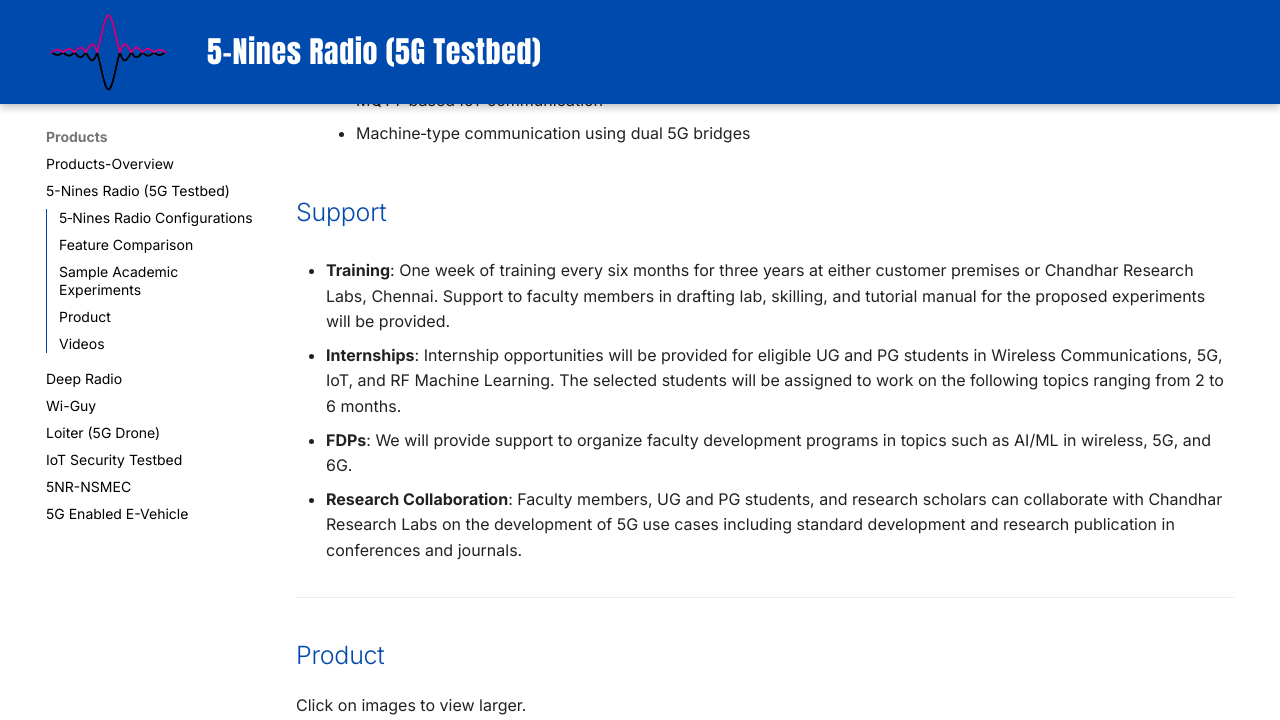
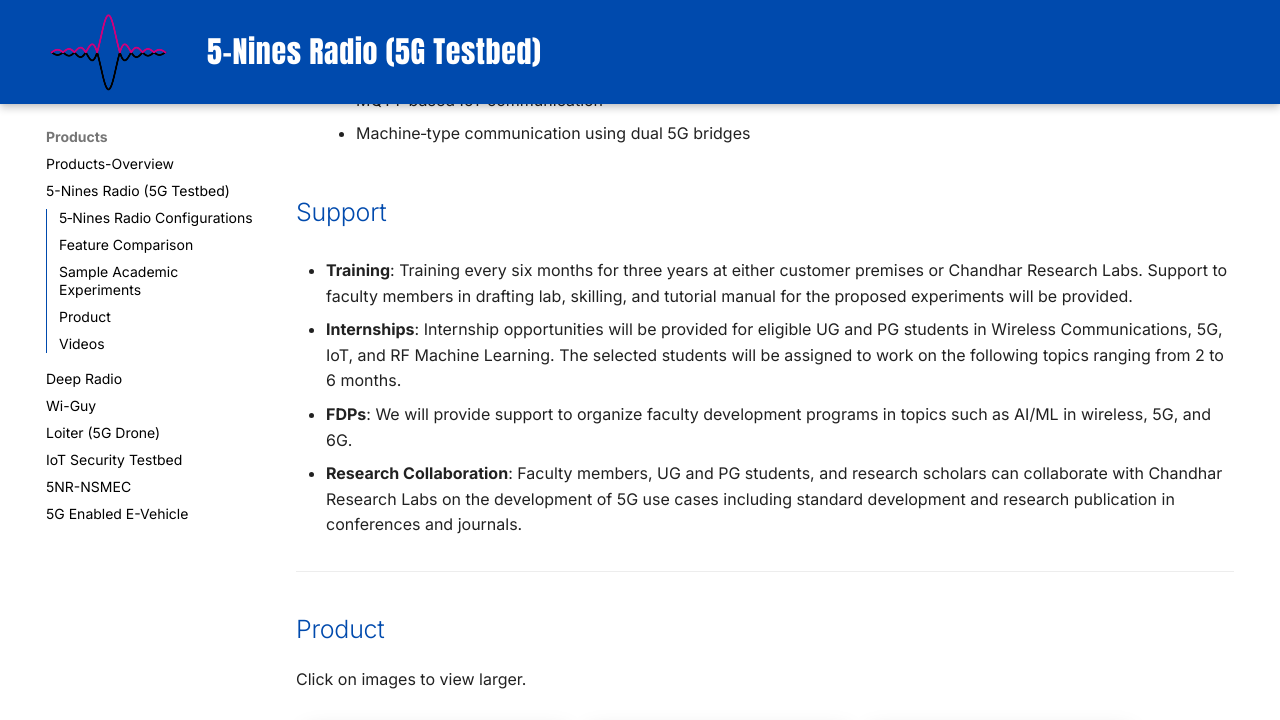
Before and after one commit to chandharlabs/chandhar-docs, an MkDocs documentation site: the page built from docs/products/5-nines-radio.md, in a window 1280 px wide and 900 px high, scrolled down 3962 px, cut to the strip 0-720 px from the top of the window. Built offline with MkDocs 1.6.1 and Material for MkDocs 9.7.7, drawn with Linux system fonts in a browser that asks for light colours.

Commit message:
Update 5-nines-radio.md

```diff
--- a/docs/products/5-nines-radio.md
+++ b/docs/products/5-nines-radio.md
@@ -111,7 +111,7 @@ Moreover, the Five-Nines Radio is designed to support:
 
 
 
-- **Training**: One week of training every six months for three years at either customer premises or Chandhar Research Labs, Chennai. Support to faculty members in drafting lab, skilling, and tutorial manual for the proposed experiments will be provided.
+- **Training**: Training every six months for three years at either customer premises or Chandhar Research Labs. Support to faculty members in drafting lab, skilling, and tutorial manual for the proposed experiments will be provided.
 
 - **Internships**: Internship opportunities will be provided for eligible UG and PG students in Wireless Communications, 5G, IoT, and RF Machine Learning. The selected students will be assigned to work on the following topics ranging from 2 to 6 months.
 
```
